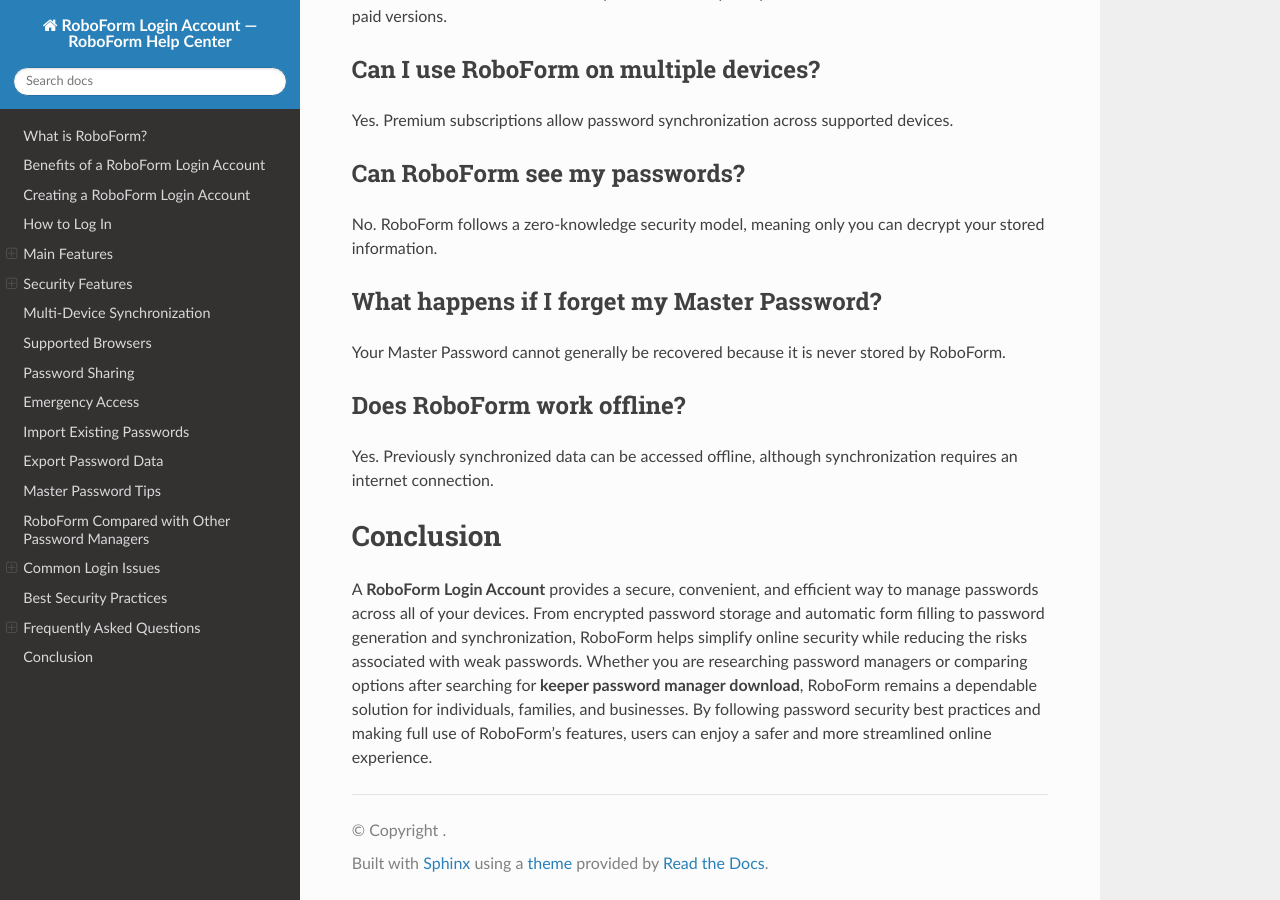
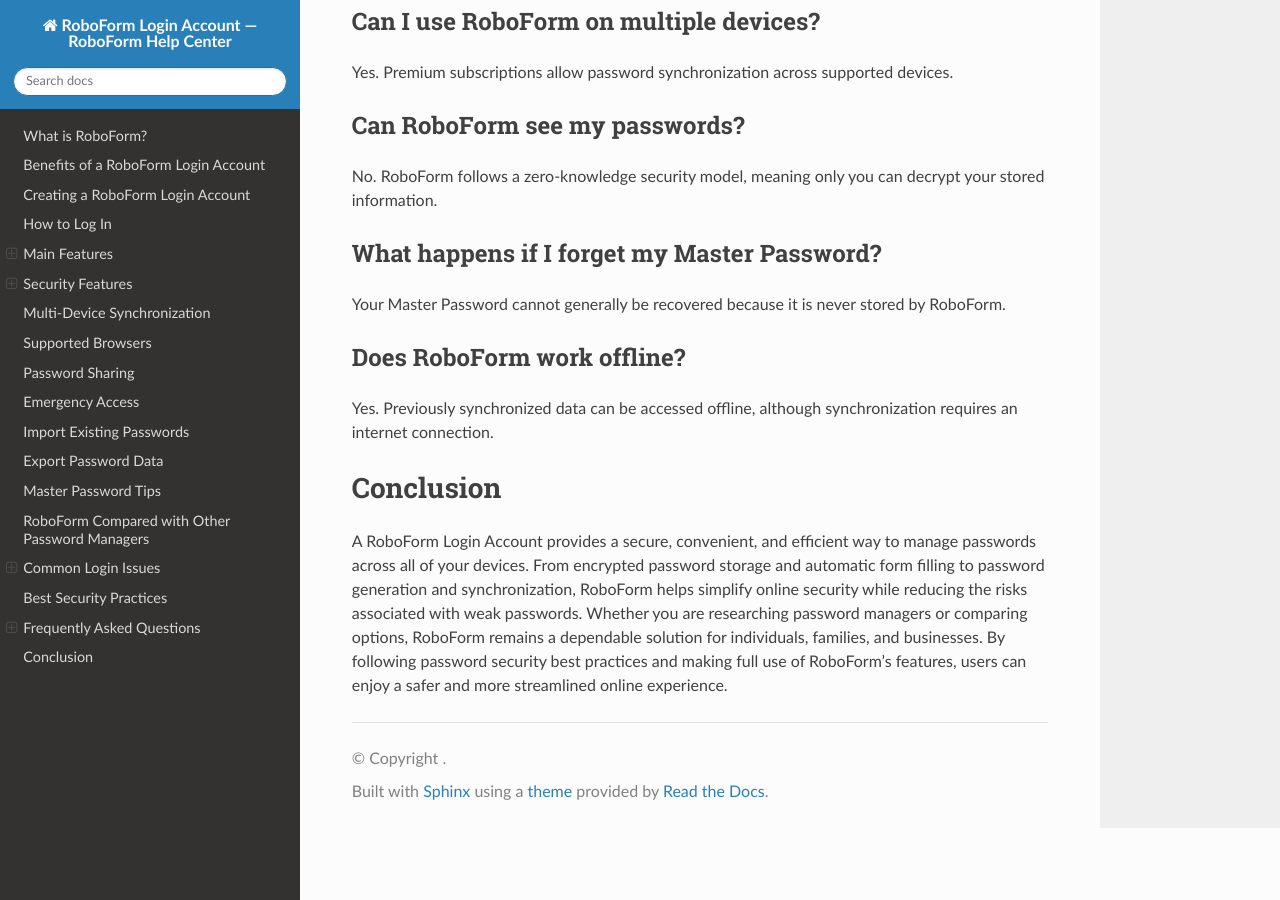
Before and after one commit to Kennedy-pop/roboforminformarmation, a Sphinx documentation site: the page built from docs/index.rst, in a window 1280 px wide and 900 px high, scrolled down 6376 px. Built offline with Sphinx 7.4.7 and the Read the Docs theme 3.1.0, drawn with Linux system fonts in a browser that asks for light colours; some of the changed text lies outside the part shown.

Commit message:
Update index.rst

```diff
--- a/docs/index.rst
+++ b/docs/index.rst
@@ -1,4 +1,4 @@
-Managing passwords securely has become an essential part of everyday digital life. A **RoboForm Login Account** helps users securely store passwords, generate strong credentials, and automatically sign in to websites and applications. Whether you are managing personal accounts or business credentials, a **RoboForm Login Account** offers convenience without compromising security. Many users comparing password managers also search for **keeper password manager download** when evaluating available solutions. This guide explains everything you need to know about creating, accessing, and managing your RoboForm Login Account.
+Managing passwords securely has become an essential part of everyday digital life. A RoboForm Login Account helps users securely store passwords, generate strong credentials, and automatically sign in to websites and applications. Whether you are managing personal accounts or business credentials, a RoboForm Login Account offers convenience without compromising security. This guide explains everything you need to know about creating, accessing, and managing your RoboForm Login Account.
 
 What is RoboForm?
 =================
@@ -201,7 +201,7 @@
 RoboForm Compared with Other Password Managers
 ==============================================
 
-Many people researching password management solutions compare RoboForm with alternatives after searching for **keeper password manager download**.
+Many people researching password management solutions compare RoboForm with alternatives.
 
 RoboForm continues to remain a popular choice because of:
 
@@ -282,4 +282,4 @@
 Conclusion
 ==========
 
-A **RoboForm Login Account** provides a secure, convenient, and efficient way to manage passwords across all of your devices. From encrypted password storage and automatic form filling to password generation and synchronization, RoboForm helps simplify online security while reducing the risks associated with weak passwords. Whether you are researching password managers or comparing options after searching for **keeper password manager download**, RoboForm remains a dependable solution for individuals, families, and businesses. By following password security best practices and making full use of RoboForm's features, users can enjoy a safer and more streamlined online experience.
+A RoboForm Login Account provides a secure, convenient, and efficient way to manage passwords across all of your devices. From encrypted password storage and automatic form filling to password generation and synchronization, RoboForm helps simplify online security while reducing the risks associated with weak passwords. Whether you are researching password managers or comparing options, RoboForm remains a dependable solution for individuals, families, and businesses. By following password security best practices and making full use of RoboForm's features, users can enjoy a safer and more streamlined online experience.
```
